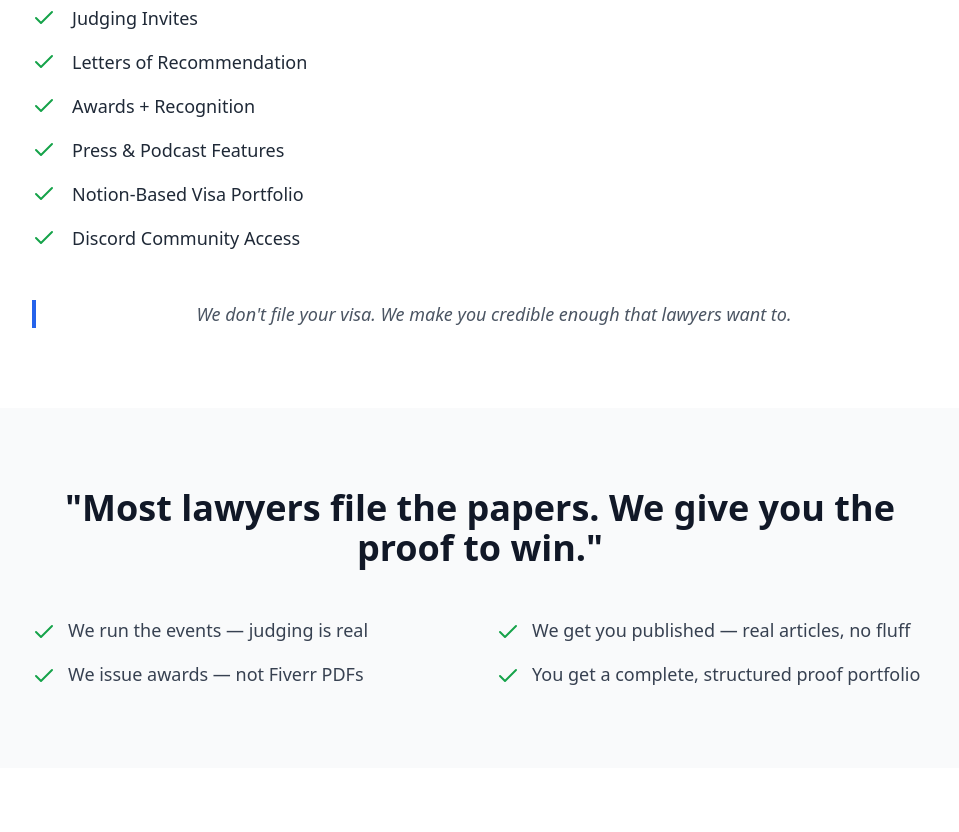
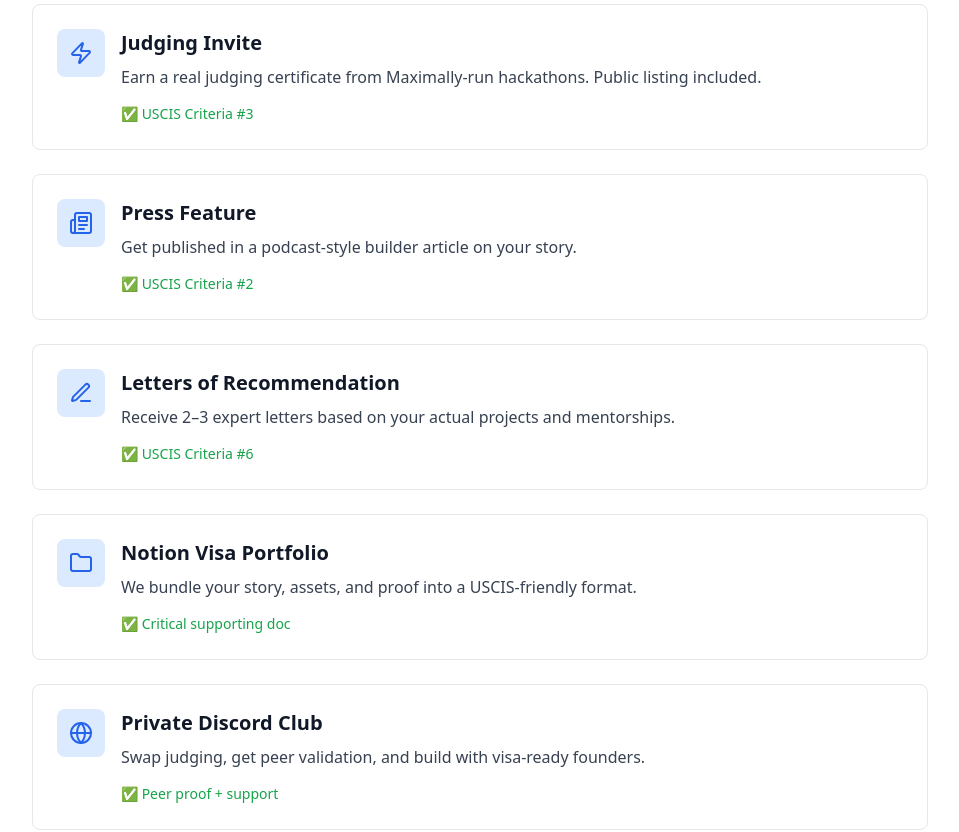
Before and after one commit to extraordinaryclub/visa-proof-hq, a React (Vite) app: page / in a window 1280 px wide. Shown: the part 1040-1872 px from the top of the page, without its empty margins (160-1119 px from the left). Built offline with nearby package versions, Linux system fonts and the light colour scheme.

Commit message:
Refactor: Update "What You Get" section
Update the "What You Get" section with the new content.

```diff
--- a/src/pages/Index.tsx
+++ b/src/pages/Index.tsx
@@ -1,5 +1,4 @@
-
-import { Check, ArrowRight, Plus, Minus } from "lucide-react";
+import { Check, ArrowRight, Plus, Minus, Zap, Newspaper, PenLine, Folder, Globe } from "lucide-react";
 import { Button } from "@/components/ui/button";
 import { Card, CardContent } from "@/components/ui/card";
 import { Collapsible, CollapsibleContent, CollapsibleTrigger } from "@/components/ui/collapsible";
@@ -32,12 +31,36 @@ const Index = () => {
   ];
 
   const features = [
-    "Judging Invites",
-    "Letters of Recommendation",
-    "Awards + Recognition",
-    "Press & Podcast Features",
-    "Notion-Based Visa Portfolio",
-    "Discord Community Access"
+    {
+      icon: Zap,
+      title: "Judging Invite",
+      description: "Earn a real judging certificate from Maximally-run hackathons. Public listing included.",
+      criteria: "✅ USCIS Criteria #3"
+    },
+    {
+      icon: Newspaper,
+      title: "Press Feature",
+      description: "Get published in a podcast-style builder article on your story.",
+      criteria: "✅ USCIS Criteria #2"
+    },
+    {
+      icon: PenLine,
+      title: "Letters of Recommendation",
+      description: "Receive 2–3 expert letters based on your actual projects and mentorships.",
+      criteria: "✅ USCIS Criteria #6"
+    },
+    {
+      icon: Folder,
+      title: "Notion Visa Portfolio",
+      description: "We bundle your story, assets, and proof into a USCIS-friendly format.",
+      criteria: "✅ Critical supporting doc"
+    },
+    {
+      icon: Globe,
+      title: "Private Discord Club",
+      description: "Swap judging, get peer validation, and build with visa-ready founders.",
+      criteria: "✅ Peer proof + support"
+    }
   ];
 
   const steps = [
@@ -110,15 +133,44 @@ const Index = () => {
           <h2 className="text-4xl font-bold text-center mb-16 text-gray-900">
             What You Get
           </h2>
-          <div className="space-y-4 mb-12">
-            {features.map((feature, index) => (
-              <div key={index} className="flex items-center text-lg">
-                <Check className="h-6 w-6 text-green-600 mr-4 flex-shrink-0" />
-                <span className="text-gray-800">{feature}</span>
-              </div>
-            ))}
+          <div className="space-y-6 mb-12">
+            {features.map((feature, index) => {
+              const IconComponent = feature.icon;
+              return (
+                <div key={index} className="border border-gray-200 rounded-lg p-6 hover:border-blue-200 transition-colors">
+                  <div className="flex items-start space-x-4">
+                    <div className="w-12 h-12 bg-blue-100 rounded-lg flex items-center justify-center flex-shrink-0">
+                      <IconComponent className="h-6 w-6 text-blue-600" />
+                    </div>
+                    <div className="flex-1">
+                      <h3 className="text-xl font-semibold text-gray-900 mb-2">
+                        {feature.title}
+                      </h3>
+                      <p className="text-gray-700 mb-3">
+                        {feature.description}
+                      </p>
+                      <span className="text-sm font-medium text-green-600">
+                        {feature.criteria}
+                      </span>
+                    </div>
+                  </div>
+                </div>
+              );
+            })}
           </div>
-          <p className="text-lg text-gray-600 text-center italic border-l-4 border-blue-600 pl-6">
+
+          {/* Pricing highlight */}
+          <div className="text-center bg-blue-50 border border-blue-200 rounded-lg p-8">
+            <div className="flex items-center justify-center space-x-2 mb-4">
+              <Zap className="h-6 w-6 text-blue-600" />
+              <h3 className="text-2xl font-bold text-gray-900">All this: ₹39,999 / $500</h3>
+            </div>
+            <p className="text-lg text-gray-700">
+              Delivered in 2–3 weeks. Yours forever.
+            </p>
+          </div>
+
+          <p className="text-lg text-gray-600 text-center italic border-l-4 border-blue-600 pl-6 mt-8">
             We don't file your visa. We make you credible enough that lawyers want to.
           </p>
         </div>
```
